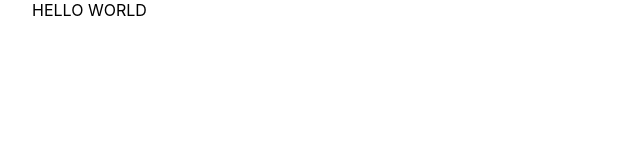
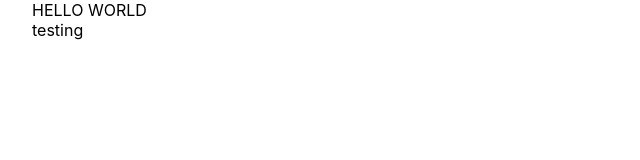
Before and after one commit to Jacekhacking/Middle-Ground, a Next.js app: page / in a window 1280 px wide. Shown: the top 160 px of the page, without its empty margins (0-640 px from the left). Built offline with nearby package versions, Linux system fonts and the light colour scheme.

Commit message:
testing commit

```diff
--- a/pages/index.js
+++ b/pages/index.js
@@ -10,7 +10,10 @@ export default function Home() {
         <link rel="icon" href="/favicon.ico" />
       </Head>
 
-      <main> HELLO WORLD</main>
+      <main>
+        HELLO WORLD
+        <div>testing</div>
+      </main>
 
       <footer></footer>
     </div>
```
